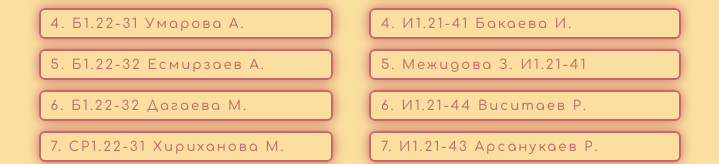
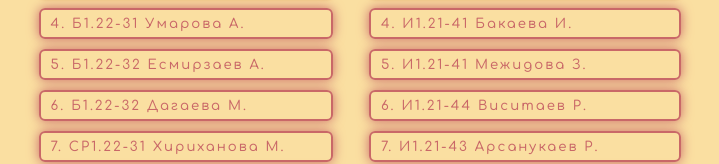
Before and after one commit to altairmsr/ggkit_dashboard, a React (Vite) app: page /34 in a window 1280 px wide. Shown: the part 347-511 px from the top of the page, without its empty margins (280-999 px from the left). Built offline with nearby package versions, Linux system fonts and the light colour scheme.

Commit message:
Update course4.js

```diff
--- a/src/data/course4.js
+++ b/src/data/course4.js
@@ -28,8 +28,8 @@ const course4 = [
 	},
 	{
 		id: 4,
-		group: "Межидова З.",
-		name: "И1.21-41",
+		group: "И1.21-41",
+		name: "Межидова З.",
 		pos: "regular",
 	},
 	{
```
